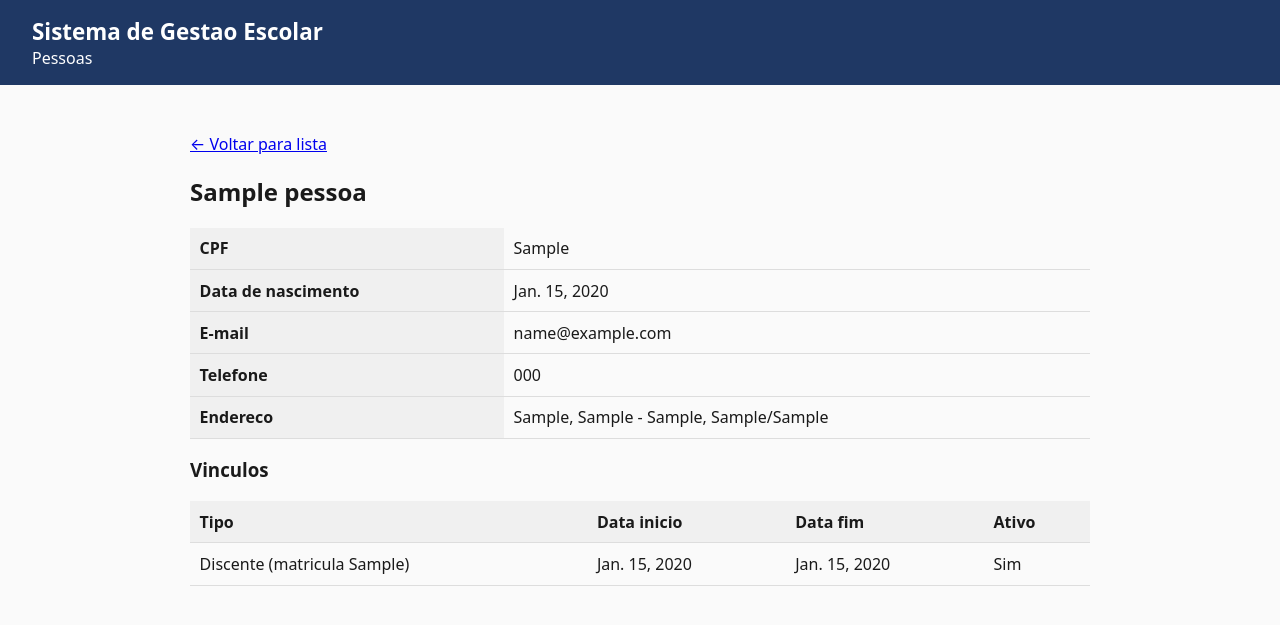
After one commit to AssumFeres/gestao-escolar, a Django app: page /pessoas/1/ in a window 1280 px wide. The commit adds this page. Shown: the top 625 px of the page. Run offline with Django 5.2, Linux system fonts and the light colour scheme; tables that the repository leaves empty hold one stand-in row (values such as "Sample post").

Commit message:
feat: Template View de detalhe da Pessoa, coluna data termino e fix auto-format do VSCode

```diff
--- a/pessoas/models.py
+++ b/pessoas/models.py
@@ -83,6 +83,16 @@ class Vinculo(models.Model):
     data_inicio = models.DateField()
     data_fim = models.DateField(null=True, blank=True)
     ativo = models.BooleanField(default=True)
+
+    @property
+    def tipo_legivel(self):
+        if hasattr(self, 'vinculodiscente'):
+            return f"Discente (matricula {self.vinculodiscente.numero_matricula})"
+        if hasattr(self, 'vinculodocente'):
+            return "Docente"
+        if hasattr(self, 'vinculogestao'):
+            return "Gestao"
+        return "Desconhecido"
 
 
 class VinculoDiscente(Vinculo):
--- /dev/null
+++ b/pessoas/templates/pessoas/detalhe.html
@@ -0,0 +1,54 @@
+{% extends 'base.html' %} {% block title %}{{ pessoa.nome_completo }} - Sistema
+de Gestao Escolar{% endblock %} {% block content %}
+<p><a href="/pessoas/">&larr; Voltar para lista</a></p>
+
+<h2>{{ pessoa.nome_completo }}</h2>
+
+<table>
+  <tr>
+    <th>CPF</th>
+    <td>{{ pessoa.cpf }}</td>
+  </tr>
+  <tr>
+    <th>Data de nascimento</th>
+    <td>{{ pessoa.data_nascimento }}</td>
+  </tr>
+  <tr>
+    <th>E-mail</th>
+    <td>{{ pessoa.email }}</td>
+  </tr>
+  <tr>
+    <th>Telefone</th>
+    <td>{{ pessoa.telefone }}</td>
+  </tr>
+  <tr>
+    <th>Endereco</th>
+    <td>{{ pessoa.endereco }}</td>
+  </tr>
+</table>
+
+<h3>Vinculos</h3>
+{% if pessoa.vinculos.all %}
+<table>
+  <thead>
+    <tr>
+      <th>Tipo</th>
+      <th>Data inicio</th>
+      <th>Data fim</th>
+      <th>Ativo</th>
+    </tr>
+  </thead>
+  <tbody>
+    {% for vinculo in pessoa.vinculos.all %}
+    <tr>
+      <td>{{ vinculo.tipo_legivel }}</td>
+      <td>{{ vinculo.data_inicio }}</td>
+      <td>{{ vinculo.data_fim|default:"-----" }}</td>
+      <td>{{ vinculo.ativo|yesno:"Sim,Nao" }}</td>
+    </tr>
+    {% endfor %}
+  </tbody>
+</table>
+{% else %}
+<p>Nenhum vinculo cadastrado.</p>
+{% endif %} {% endblock %}
--- a/pessoas/urls.py
+++ b/pessoas/urls.py
@@ -1,6 +1,7 @@
 from django.urls import path
-from .views import ListaPessoasView
+from .views import ListaPessoasView, DetalhePessoaView
 
 urlpatterns = [
     path('', ListaPessoasView.as_view(), name='lista-pessoas'),
+    path('<int:pk>/', DetalhePessoaView.as_view(), name='detalhe-pessoa'),
 ]
--- a/pessoas/views.py
+++ b/pessoas/views.py
@@ -6,7 +6,7 @@ Views (API): traduzem HTTP <-> Service. Não contêm regra de negócio.
 
 from django.shortcuts import get_object_or_404
 from django.core.exceptions import ValidationError
-from django.views.generic import ListView
+from django.views.generic import ListView, DetailView
 
 from rest_framework.views import APIView
 from rest_framework.response import Response
@@ -131,3 +131,12 @@ class ListaPessoasView(ListView):
     model = Pessoa
     template_name = 'pessoas/lista.html'
     context_object_name = 'pessoas'
+
+
+class DetalhePessoaView(DetailView):
+    """
+    Template View: mostra os dados completos de uma Pessoa e seus vinculos.
+    """
+    model = Pessoa
+    template_name = 'pessoas/detalhe.html'
+    context_object_name = 'pessoa'
```
Also changed, not shown: pessoas/templates/pessoas/lista.html (+8 -5 lines), 1 other file.
